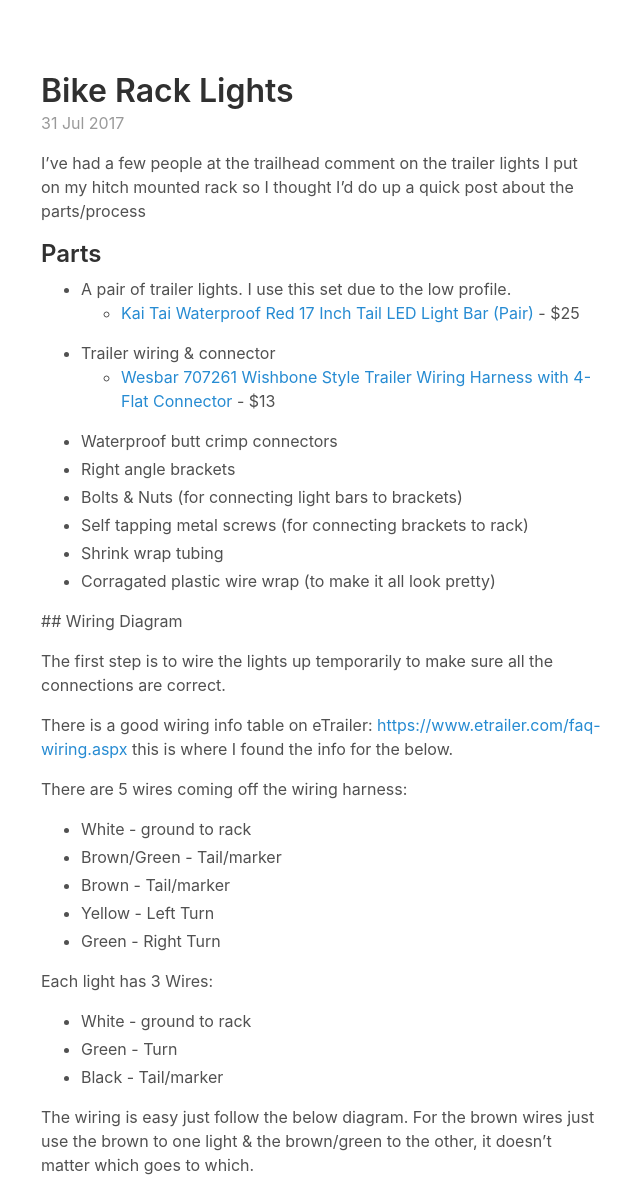
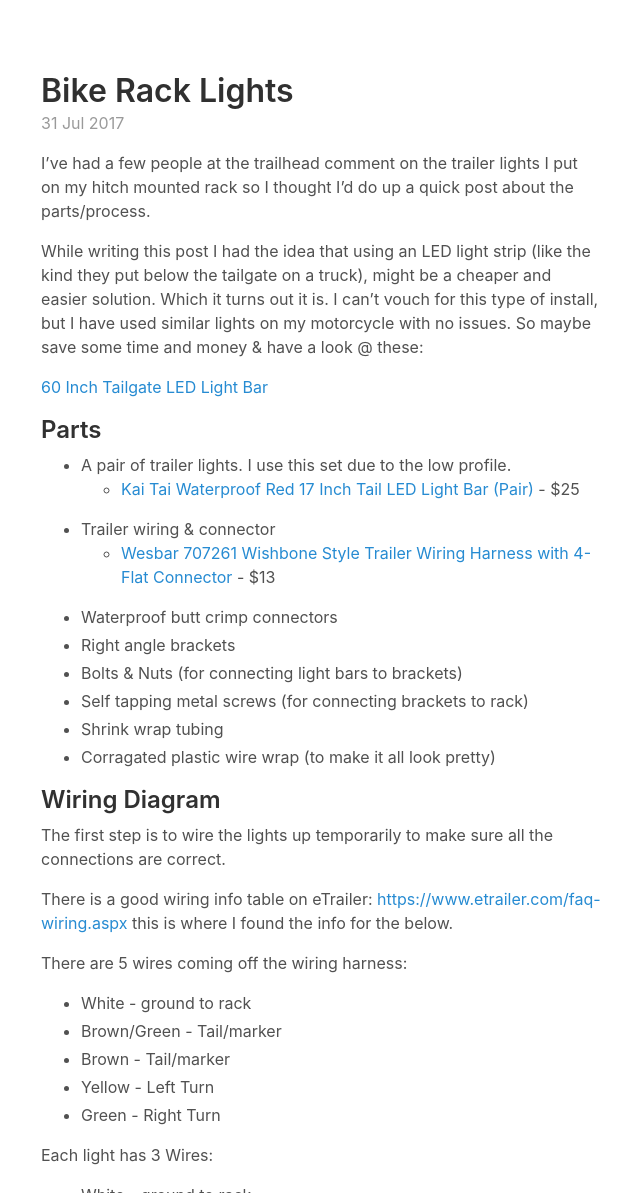
Before and after one commit to briankohles/briankohles.github.io, a Jekyll site: the page built from _posts/2017-07-31-Bike-Rack-Lights.md, in a window 1280 px wide and 1400 px high, cut to the strip 207-1400 px from the top of the window. Shown: the whole strip, without its empty margins (319-959 px from the left). Built offline with Jekyll 4.4.1, drawn with Linux system fonts in a browser that asks for light colours.

Commit message:
fixing directory & post

```diff
--- a/_posts/2017-07-31-Bike-Rack-Lights.md
+++ b/_posts/2017-07-31-Bike-Rack-Lights.md
@@ -7,7 +7,11 @@
 categories: biking rack diy
 ---
 
-I’ve had a few people at the trailhead comment on the trailer lights I put on my hitch mounted rack so I thought I’d do up a quick post about the parts/process
+I’ve had a few people at the trailhead comment on the trailer lights I put on my hitch mounted rack so I thought I’d do up a quick post about the parts/process.
+
+While writing this post I had the idea that using an LED light strip (like the kind they put below the tailgate on a truck), might be a cheaper and easier solution. Which it turns out it is. I can’t vouch for this type of install, but I have used similar lights on my motorcycle with no issues. So maybe save some time and money & have a look @ these:
+
+[60 Inch Tailgate LED Light Bar](Winblink 60 Inch Auto Tailgate Light Bar Led Tail Light Strip Waterproof Running Reverse Brake Turn Signal for Dodge Ram Truck Ford https://www.amazon.com/dp/B01DFXN8DY/ref=cm_sw_r_cp_api_EjCGzbAN7CZ75)
 
 ## Parts
 * A pair of trailer lights. I use this set due to the low profile.
@@ -22,7 +26,7 @@
  * Shrink wrap tubing
  * Corragated plastic wire wrap (to make it all look pretty)
 
- ## Wiring Diagram
+## Wiring Diagram
 
 The first step is to wire the lights up temporarily to make sure all the connections are correct.
 
```
Also changed, not shown: assets/posts/2017-07-31-Bike-Rack-Lights/wiring-diagram.jpeg (deleted), 2 other files.
